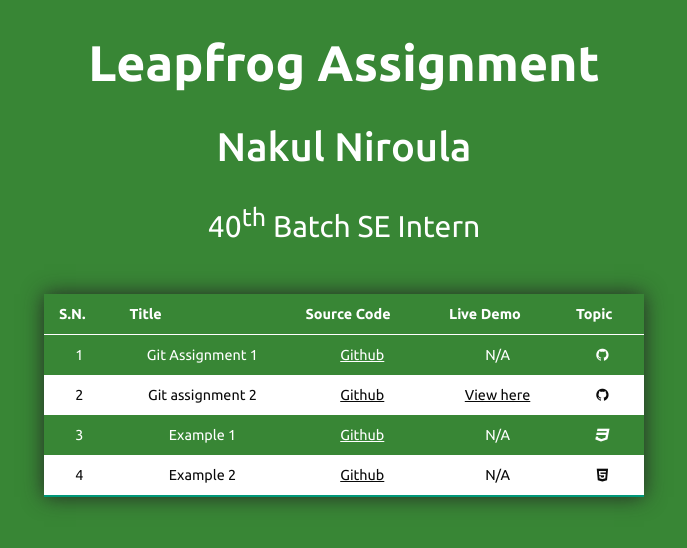
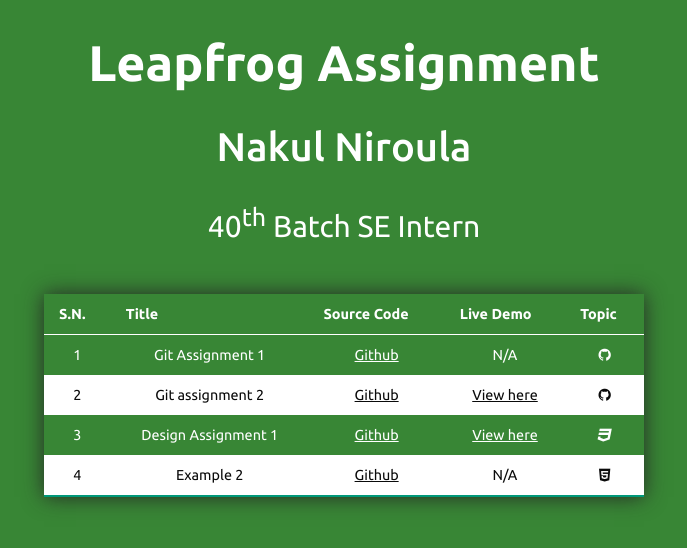
Before and after one commit to nakul07/Leapfrog-Assignment-2, a plain HTML site: page index.html in a window 1280 px wide. Shown: the whole page, without its empty margins (296-983 px from the left). Drawn offline with Linux system fonts and the light colour scheme.

Commit message:
added new assignment

```diff
--- a/index.html
+++ b/index.html
@@ -1,23 +1,20 @@
 <!DOCTYPE html>
 <head>
-    <meta charset="UTF-8">
-    <meta name="viewport" content="width=device-width, initial-scale=1.0">
+  <meta charset="UTF-8" />
+  <meta name="viewport" content="width=device-width, initial-scale=1.0" />
   <title>Nalul Niroula Leapfrog Assignment</title>
-    <link rel="stylesheet" href="style.css">
-    <link rel="stylesheet" href="https://cdnjs.cloudflare.com/ajax/libs/font-awesome/4.7.0/css/font-awesome.min.css">
+  <link rel="stylesheet" href="style.css" />
+  <link
+    rel="stylesheet"
+    href="https://cdnjs.cloudflare.com/ajax/libs/font-awesome/4.7.0/css/font-awesome.min.css"
+  />
 </head>
 <body>
   <div class="maincontent">
     <div class="intro">
-            <h1 class="heading1">
-                Leapfrog Assignment
-            </h1>
-            <h2 class="heading2">
-                Nakul Niroula
-            </h2>
-            <h2 class="heading3">
-                40<sup>th</sup> Batch SE Intern
-            </h2>
+      <h1 class="heading1">Leapfrog Assignment</h1>
+      <h2 class="heading2">Nakul Niroula</h2>
+      <h2 class="heading3">40<sup>th</sup> Batch SE Intern</h2>
     </div>
     <div class="container">
       <table class="table">
@@ -34,22 +31,52 @@
           <tr>
             <td>1</td>
             <td>Git Assignment 1</td>
-                        <td><a class="olinks" href="https://github.com/nakul07/Leapfrog-Assignments">Github</a></td>
+            <td>
+              <a
+                class="olinks"
+                href="https://github.com/nakul07/Leapfrog-Assignments"
+                >Github</a
+              >
+            </td>
             <td>N/A</td>
             <td><i class="fa fa-github"></i></td>
           </tr>
           <tr>
             <td>2</td>
             <td>Git assignment 2</td>
-                        <td> <a class="elinks" href="https://github.com/nakul07/Leapfrog-Assignment-2">Github</a> </td>
-                        <td> <a class="elinks" href="https://nakul07.github.io/Leapfrog-Assignment-2">View here</a></td>
+            <td>
+              <a
+                class="elinks"
+                href="https://github.com/nakul07/Leapfrog-Assignment-2"
+                >Github</a
+              >
+            </td>
+            <td>
+              <a
+                class="elinks"
+                href="https://nakul07.github.io/Leapfrog-Assignment-2"
+                >View here</a
+              >
+            </td>
             <td><i class="fa fa-github"></i></td>
           </tr>
           <tr>
             <td>3</td>
-                        <td>Example 1</td>
-                        <td><a class="olinks" href="https://example1.com">Github</a></td>
-                        <td>N/A</td>
+            <td>Design Assignment 1</td>
+            <td>
+              <a
+                class="olinks"
+                href="https://github.com/nakul07/design-assignment-1"
+                >Github</a
+              >
+            </td>
+            <td>
+              <a
+                class="olinks"
+                href="https://nakul07.github.io/design-assignment-1/"
+                >View here</a
+              >
+            </td>
             <td><i class="fa fa-css3"></i></td>
           </tr>
           <tr>
```
Lines whose indentation alone changed are shown as unchanged.
